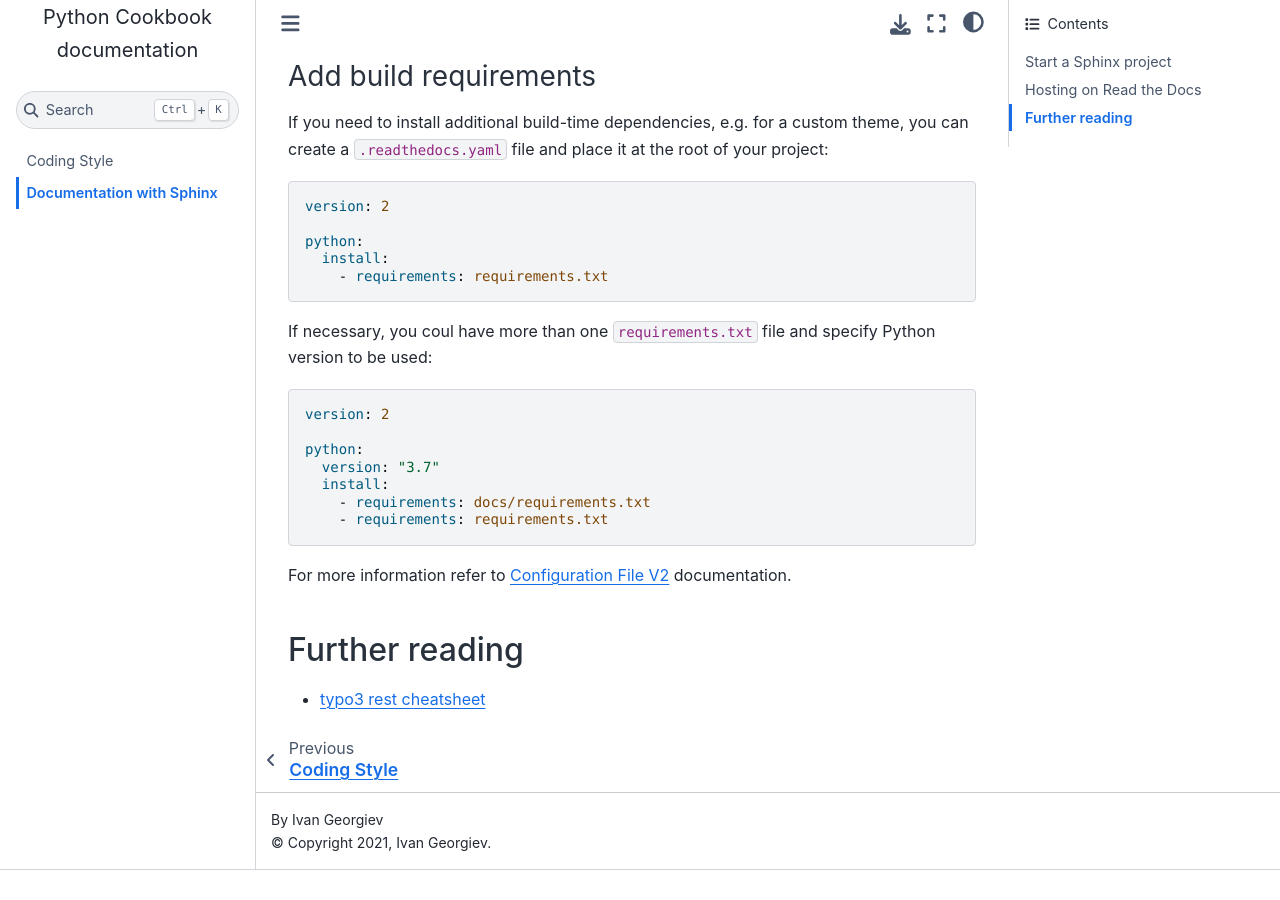
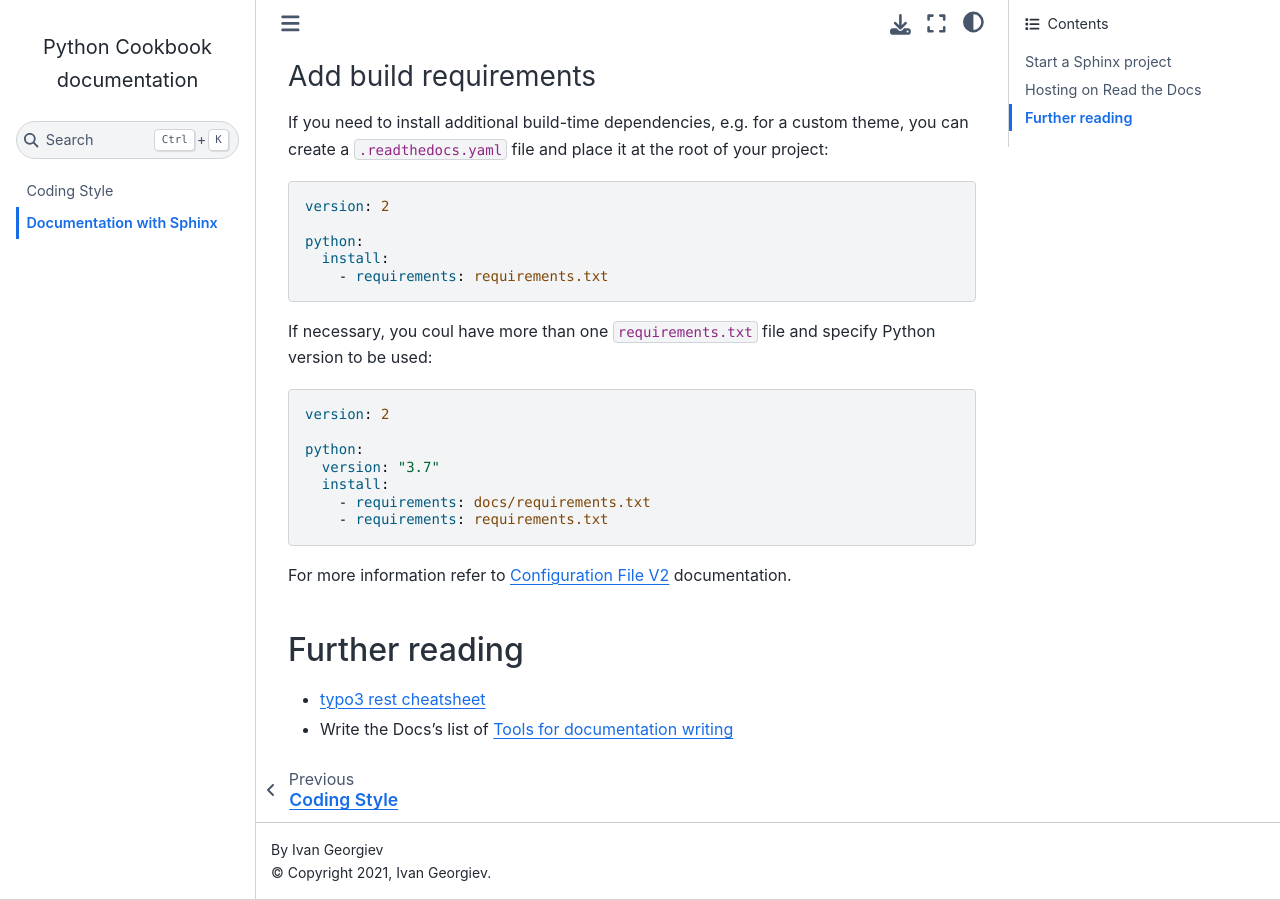
Before and after one commit to ivangeorgiev/python-cookbook, a Sphinx documentation site: the page built from docs/documentation/001-sphinx.rst, in a window 1280 px wide and 900 px high, scrolled down 3247 px. Built offline with Sphinx 7.4.7 and the Sphinx Book theme 1.1.4, drawn with Linux system fonts in a browser that asks for light colours; before the commit the page ends 4117 px from its top, so only the background shows below that.

Commit message:
link to write the docs list of tools

```diff
--- a/docs/documentation/001-sphinx.rst
+++ b/docs/documentation/001-sphinx.rst
@@ -189,5 +189,7 @@
 =====================
 
 - `typo3 rest cheatsheet`_
+- Write the Docs's list of `Tools for documentation writing`_
 
 .. _typo3 rest cheatsheet: https://docs.typo3.org/m/typo3/docs-how-to-document/main/en-us/WritingReST/CheatSheet.html
+.. _Tools for documentation writing: https://www.writethedocs.org/guide/tools/
```
